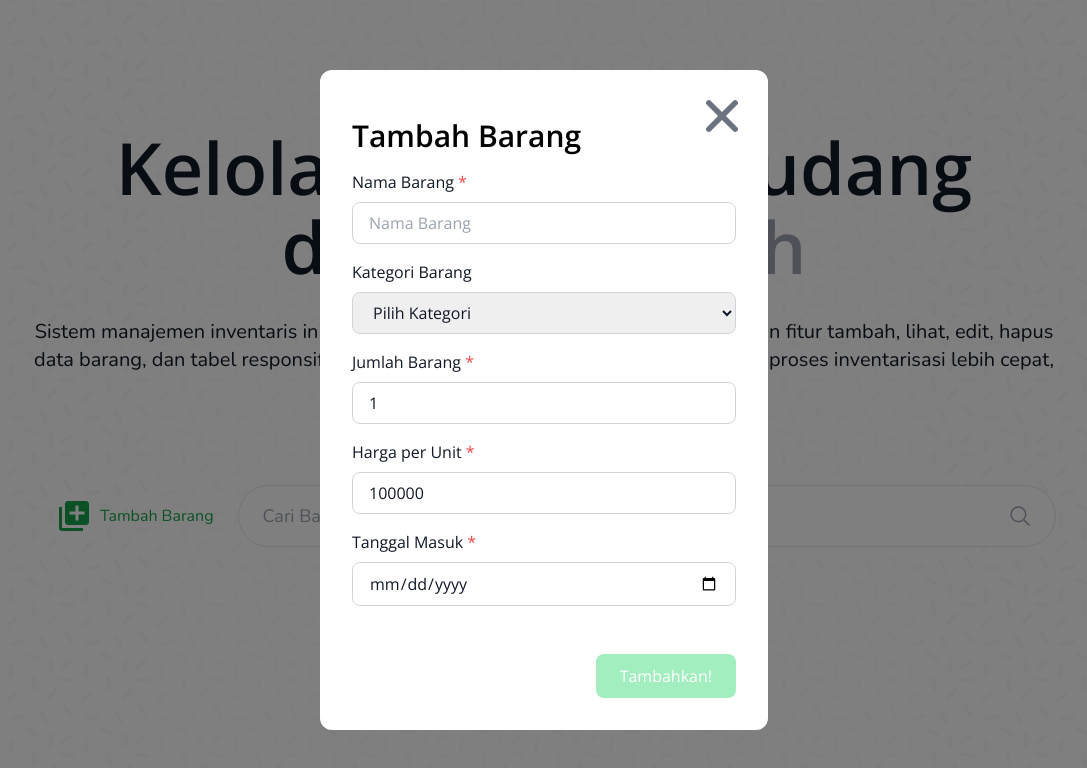
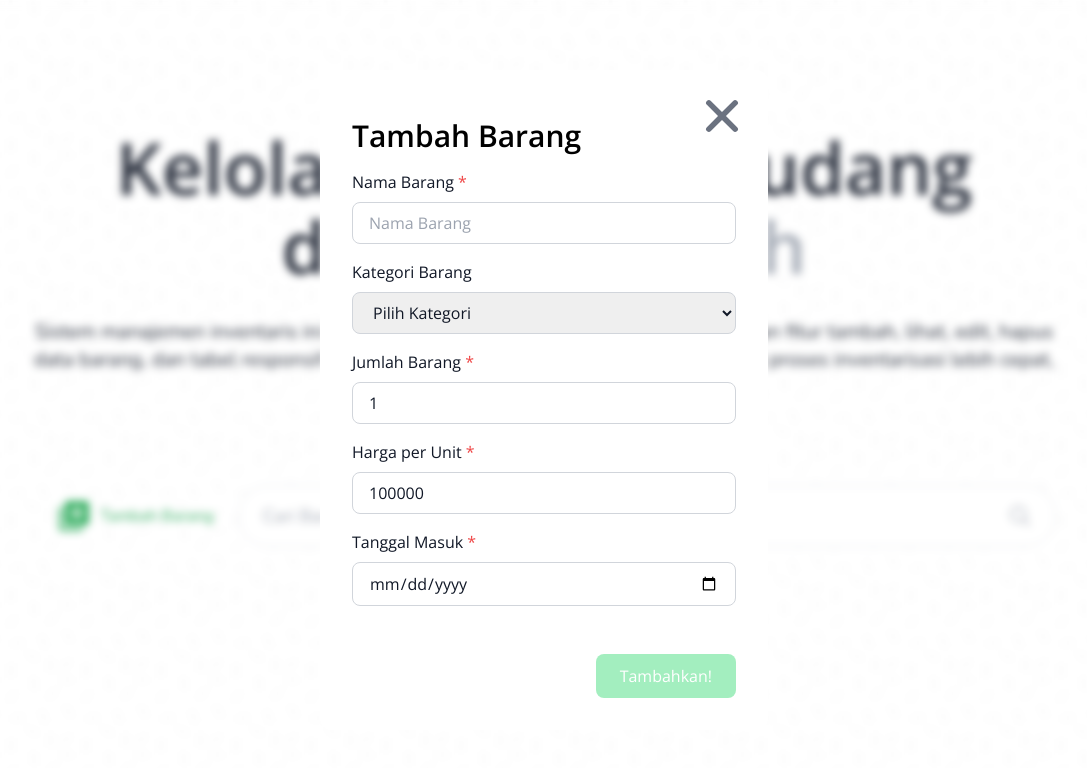
Before and after one commit to rihitoRiku/inventaris-client, a Next.js app: page / in a window 1280 px wide. Both pictures are taken after a click on the button "Tambah Barang". Shown: the top 768 px of the page, without its empty margins (96-1183 px from the left). Built offline with nearby package versions, Linux system fonts and the light colour scheme; no server answers; the database is empty.

Commit message:
Update: animation

```diff
--- a/package.json
+++ b/package.json
@@ -10,6 +10,7 @@
   },
   "dependencies": {
     "@next/env": "^15.1.2",
+    "aos": "^2.3.4",
     "mongodb": "^6.12.0",
     "next": "15.1.2",
     "react": "^19.0.0",
--- a/src/app/components/Modal.jsx
+++ b/src/app/components/Modal.jsx
@@ -1,4 +1,4 @@
-import React, { useState } from "react";
+import React, { useState, useEffect } from "react";
 import { showToast } from "./../components/Notification";
 import { IoClose } from "react-icons/io5";
 
@@ -94,12 +94,20 @@ export default function Modal({ isOpen, onClose, setLoading, addItem }) {
     }
   };
 
+  useEffect(() => {
+    if (typeof window !== "undefined") {
+      const AOS = require("aos");
+      AOS.init();
+      AOS.refresh();
+    }
+  }, [isOpen])
+
   // Do not render if modal is not open
   if (!isOpen) return null;
 
   return (
-    <div className="fixed inset-0 z-50 bg-black bg-opacity-50 flex items-center justify-center font-sans">
-      <div className="relative bg-white rounded-xl p-8 pt-12 max-w-md w-full">
+    <div className="fixed inset-0 z-50 bg-white/10 backdrop-blur-sm flex items-center justify-center font-sans mx-3">
+      <div data-aos="zoom-in" data-aos-delay="50" className="relative bg-white rounded-xl p-8 pt-12 max-w-md w-full">
         {/* Close Button */}
         <button
           onClick={onClose}
--- a/src/app/components/SearchBar.jsx
+++ b/src/app/components/SearchBar.jsx
@@ -1,9 +1,16 @@
-import React from "react";
+import React, { useEffect } from "react";
 import { IoSearchOutline } from "react-icons/io5";
 
 export default function SearchBar({ placeholder, value, onChange }) {
+  useEffect(() => {
+    if (typeof window !== "undefined") {
+      const AOS = require("aos");
+      AOS.init();
+      AOS.refresh();
+    }
+  }, [])
   return (
-    <div className="flex items-center w-full relative">
+    <div data-aos="zoom-in" data-aos-delay="150" className="flex items-center w-full relative">
       <input
         type="search"
         className="block w-full p-3 lg:p-4 ps-4 lg:ps-6 pe-12 lg:pe-12 text-base lg:text-lg text-gray-900 border rounded-full bg-white focus:outline-none"
--- a/src/app/components/Table.jsx
+++ b/src/app/components/Table.jsx
@@ -1,4 +1,4 @@
-import React, { useState } from "react";
+import React, { useState, useEffect } from "react";
 import { showToast } from "./../components/Notification";
 import { MdEdit, MdDelete } from "react-icons/md";
 import { IoClose } from "react-icons/io5";
@@ -135,11 +135,19 @@ export default function Table({ data, setItems }) {
     }
   };
 
+  useEffect(() => {
+    if (typeof window !== "undefined") {
+      const AOS = require("aos");
+      AOS.init();
+      AOS.refresh();
+    }
+  }, [])
+
   return (
-    <div className="w-full rounded-lg bg-white border mt-8 lg:mt-12">
+    <div className="w-full rounded-lg bg-white mt-8 lg:mt-12">
       <div className="w-full rounded-lg max-h-[40rem] overflow-x-auto">
         {/* Table */}
-        <table className="w-full font-sans text-sm text-left rtl:text-right text-gray-500 relative">
+        <table data-aos="zoom-in" data-aos-delay="200" className="w-full font-sans text-sm text-left rtl:text-right text-gray-500 relative">
           <thead className="text-sm text-gray-700 uppercase bg-gray-50 sticky top-0 z-20">
             <tr>
               <th className="px-6 py-4 whitespace-nowrap bg-gray-50 sticky top-0 left-0 z-30 max-w-44">
@@ -200,8 +208,8 @@ export default function Table({ data, setItems }) {
 
       {/* Edit Modal */}
       {editModalOpen && selectedItem && (
-        <div className="fixed inset-0 z-50 bg-black bg-opacity-50 flex items-center justify-center font-sans">
-          <div className="relative bg-white rounded-lg p-8 pt-12 max-w-md w-full">
+        <div className="fixed inset-0 z-50 bg-white/10 backdrop-blur-sm flex items-center justify-center font-sans mx-3">
+          <div data-aos="zoom-in" data-aos-delay="50" className="relative bg-white rounded-lg p-8 pt-12 max-w-md w-full">
             <button
               onClick={closeModals}
               className="absolute top-4 right-4 text-6xl text-gray-500"
@@ -307,8 +315,8 @@ export default function Table({ data, setItems }) {
 
       {/* Delete Modal */}
       {deleteModalOpen && selectedItem && (
-        <div className="fixed inset-0 z-50 bg-black bg-opacity-50 flex items-center justify-center font-sans">
-          <div className="bg-white rounded-lg p-6 max-w-sm w-full">
+        <div className="fixed inset-0 z-50 bg-white/10 backdrop-blur-sm flex items-center justify-center font-sans mx-3">
+          <div data-aos="zoom-in" data-aos-delay="50" className="bg-white rounded-lg p-6 max-w-sm w-full">
             <h3 className="text-xl font-semibold mb-4">Hapus Barang</h3>
             <p className="text-gray-700 mb-6">
               Apakah Anda yakin ingin menghapus barang{" "}
--- a/src/app/page.jsx
+++ b/src/app/page.jsx
@@ -1,5 +1,7 @@
 "use client";
 import React, { useState, useEffect } from "react";
+import AOS from "aos";
+import "aos/dist/aos.css";
 import { Loadercomponent, InlineLoader } from "./components/LoaderComponent";
 import Modal from "./components/Modal";
 import Table from "./components/Table";
@@ -10,10 +12,10 @@ export default function Page() {
   const [loading, setLoading] = useState(false);
   const [tableLoad, setTableLoad] = useState(true);
   const [searchQuery, setSearchQuery] = useState("");
-  const [registerModal, setRegisterModal] = useState(false);
+  const [addItemModal, setAddItemModal] = useState(false);
 
-  const openRegisterModal = () => setRegisterModal(true);
-  const closeRegisterModal = () => setRegisterModal(false);
+  const openAddItemModal = () => setAddItemModal(true);
+  const closeAddItemModal = () => setAddItemModal(false);
 
   const [items, setItems] = useState([]);
 
@@ -22,6 +24,10 @@ export default function Page() {
   );
 
   useEffect(() => {
+    if (typeof window !== "undefined") {
+      AOS.init({ once: false, mirror: false });
+      AOS.refresh();
+    }
     async function fetchItems() {
       try {
         setTableLoad(true);
@@ -50,8 +56,8 @@ export default function Page() {
       {loading && <Loadercomponent />}
 
       <Modal
-        isOpen={registerModal}
-        onClose={closeRegisterModal}
+        isOpen={addItemModal}
+        onClose={closeAddItemModal}
         setLoading={setLoading}
         addItem={addItem}
       />
@@ -60,7 +66,11 @@ export default function Page() {
         <div className="w-full px-4 flex justify-center">
           <div className="w-full max-w-screen-lg flex flex-col relative top-32">
             {/* Header */}
-            <div className="text-gray-900 text-center space-y-4 sm:space-y-6 lg:space-y-8">
+            <div
+              data-aos="zoom-in"
+              data-aos-delay="50"
+              className="text-gray-900 text-center space-y-4 sm:space-y-6 lg:space-y-8"
+            >
               <h1
                 style={{ lineHeight: 1.1 }}
                 className="text-4xl sm:text-5xl lg:text-7xl font-semibold font-sans"
@@ -79,7 +89,9 @@ export default function Page() {
             {/* Toolbar */}
             <div className="flex justify-center items-center max-w-screen-lg w-full mx-auto font-nunito mt-20 rounded-lg">
               <button
-                onClick={openRegisterModal}
+                data-aos="zoom-in"
+                data-aos-delay="100"
+                onClick={openAddItemModal}
                 className="p-3 lg:p-4 relative flex justify-center items-center gap-2 text-green-600 w-min text-nowrap me-2 ms-2"
               >
                 <MdAddToPhotos className="text-4xl" />
@@ -106,6 +118,17 @@ export default function Page() {
                 <InlineLoader />
               </div>
             )}
+
+            {/* About */}
+            <div className="mb-16 mt-12 font-sans text-center">
+              {/* Aplikasi ini diselesaikan kurang dari satu hari oleh Muhammad Rafi
+              Shidiq menggunakan React Next.js, MongoDB, dan Tailwind CSS.
+              Desainnya sederhana dan user-friendly, dilengkapi validasi form
+              untuk keamanan sesuai spesifikasi. Dengan clean code dan minim
+              resorce, aplikasi ini cepat, efisien, dan ringan. Sayang saya
+              tidak memilih mengerjakan case ke-2 karena keterbatasan waktu
+              sambil mengerjakan projek lain. */}
+            </div>
           </div>
         </div>
       </div>
```
Also changed, not shown: 1 other file (tests, documents, lock files or other folders).
